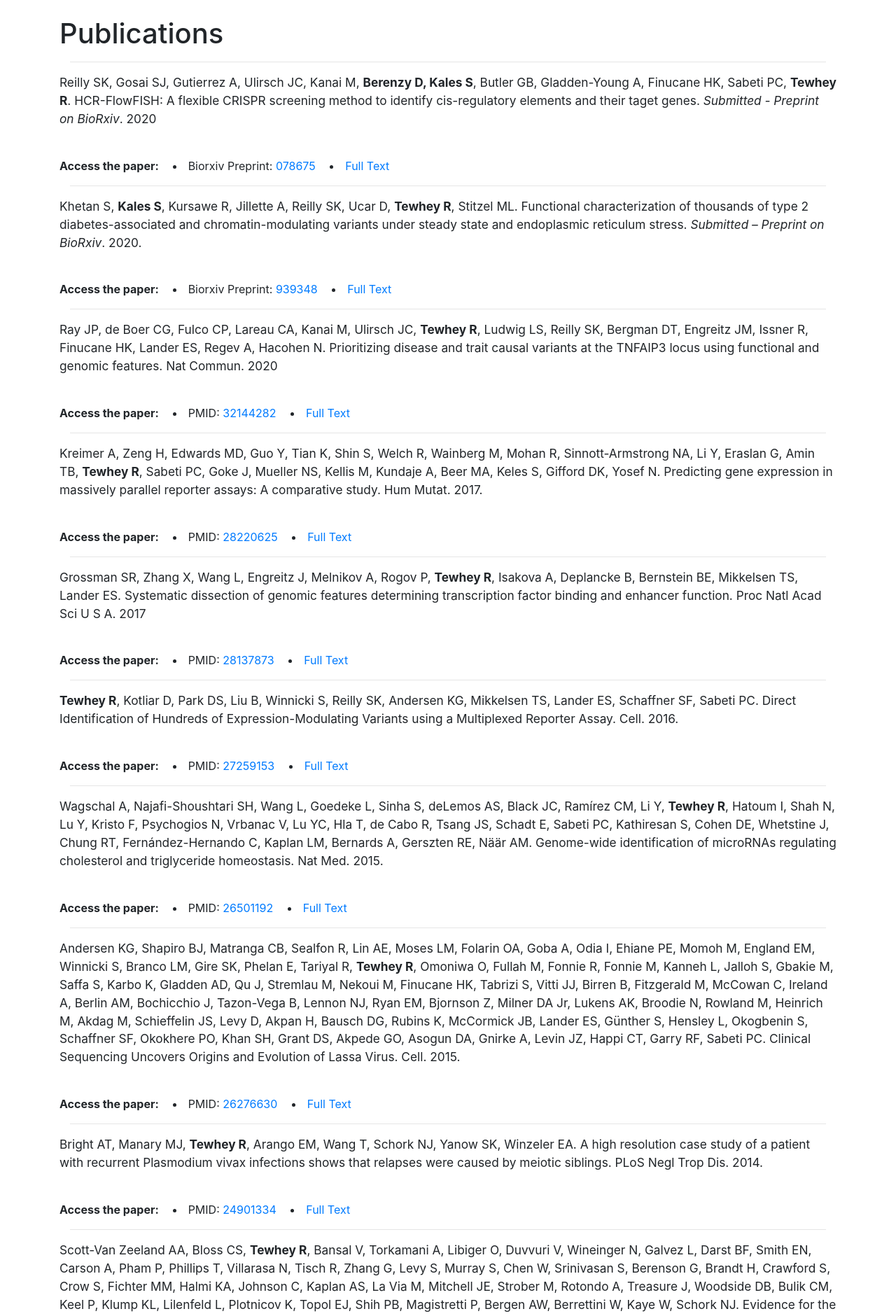
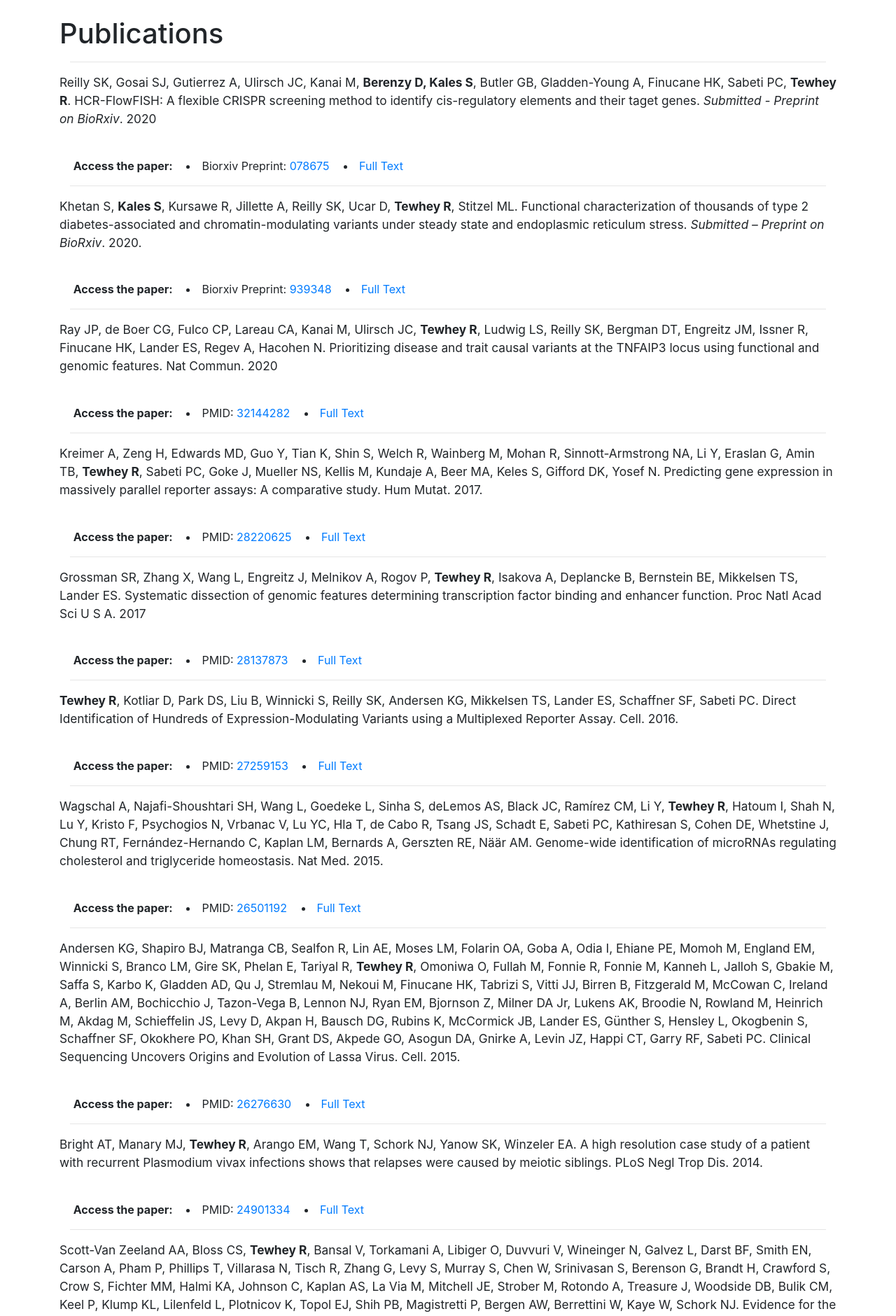
Before and after one commit to tewhey-lab/tewhey-lab.github.io, a Jekyll site: the page built from publications/index.html, in a window 1280 px wide. Shown: the part 400-2280 px from the top of the page at 70% size. Built offline with Jekyll 4.4.1, drawn with Linux system fonts in a browser that asks for light colours; nearby versions of some CDN libraries; comment, search, counter and statistics services are not loaded; grey boxes are pictures that could not be loaded.

Commit message:
Update index.html

```diff
--- a/publications/index.html
+++ b/publications/index.html
@@ -16,8 +16,8 @@ group: publications
 {% for publication in site.data.publications %}
 <hr>
 <div class="row" style="padding-top: 10px; margin-top: -10px;" id="{{publication.pmid}}">
-<div style="font-size: 108% !important;">{{ publication.citation | markdownify }} &emsp; </div><br>
-			<strong>Access the paper: &emsp; </strong>
+<div style="font-size: 108% !important;">{{ publication.citation | markdownify }} &emsp; </div>
+			<strong> &emsp; Access the paper: &emsp; </strong>
 			<!--PMID-->
 			{% if publication.pmid %}
 			<li>PMID: <a href="http://www.ncbi.nlm.nih.gov/pubmed/{{publication.pmid}}" alt = "pubmed link: {{publication.pmid}}"> {{publication.pmid}}</a> &emsp; </li>
```
